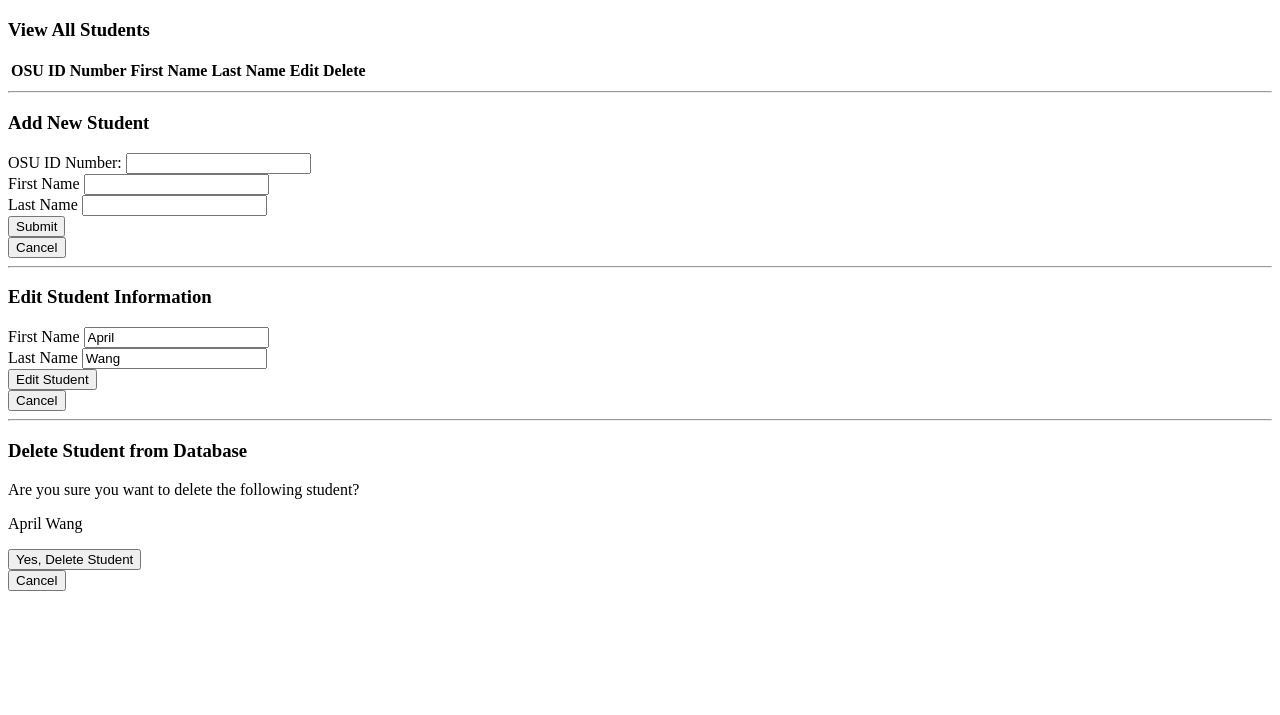
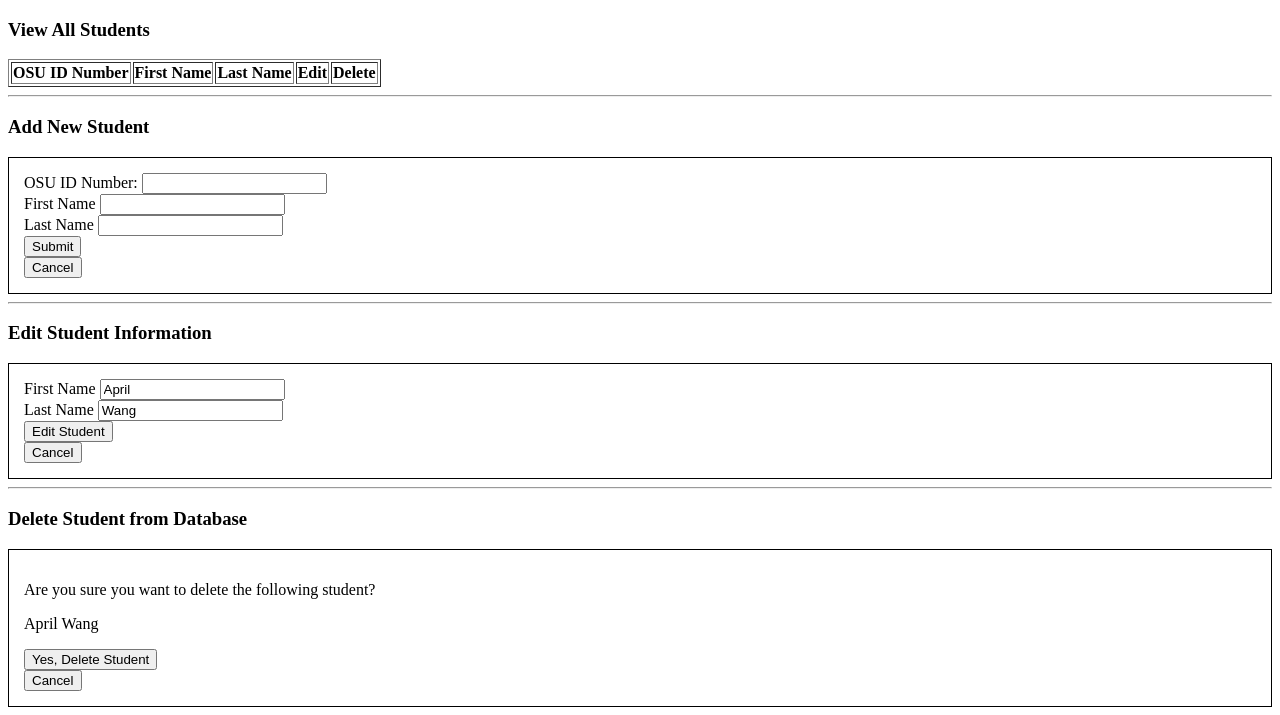
Before and after one commit to curleyr/CS340-OSUCourseTracker, a Flask app: page /students in a window 1280 px wide. Shown: the part 170-885 px from the top of the page. Before the commit the page ends 761 px from the top, so only its background shows below. Run offline with Flask 3, Linux system fonts and the light colour scheme; data that the repository does not hold is empty; some libraries are stand-ins or nearby versions.

Commit message:
adds minor styling to tables and forms

```diff
--- a/templates/courses.j2
+++ b/templates/courses.j2
@@ -100,7 +100,7 @@
     <section id="view_courses_section" style="display: block;">
       <h3>View All Courses & Prerequisites</h3>
       {# TODO uncomment this line for final submission <button id="add_course_button" type="button">Add New Course</button> #}
-      <table>
+      <table border="1">
         <tr>
           <th>ID</th>
           <th>Course</th>
@@ -126,9 +126,9 @@
 
     {# Add New Course Section #}
     {# TODO uncomment this line and delete line below for final submission <section id="add_course_section" style="display: none;"> #}
-    <hr><section id="add_course_section" style="display: block;">
+    <hr><section id="add_course_section">
       <h3>Add New Course</h3>
-      <form id="add_course_form">
+      <form id="add_course_form" style="border: 1px solid black; padding: 15px;">
         {# Course Code #}
         <label for="course_code">Code</label><br>
         <input type="text" id="course_code" name="course_code" aria-label="Code" required /><br>
--- a/templates/student-term-plans.j2
+++ b/templates/student-term-plans.j2
@@ -100,7 +100,7 @@
     <section id="view_student_term_plans_section" style="display: block;">
       <h3>View All Student Term Plans</h3>
       {# TODO uncomment this line for final submission <button id="add_student_term_plan_button" type="button">Add New Student Term Plan</button> #}
-      <table>
+      <table border="1">
         <tr>
           <th>Plan ID</th>
           <th>Student ID</th>
@@ -135,7 +135,7 @@
     {# TODO uncomment this line and delete line below for final submission <section id="add_student_term_plan_section" style="display: none;"> #}
     <hr><section id="add_student_term_plan_section" style="display: block;">
       <h3>Add New Student Term Plan</h3>
-      <form id="add_student_term_plan_form">
+      <form id="add_student_term_plan_form" style="border: 1px solid black; padding: 15px;">
 
         {# Student #}
         <label for="student_term_plan_student">Student</label><br>
@@ -189,7 +189,7 @@
       <h3>Update or Delete Student Term Plan's Courses</h3>
       <p>April Wang's Spring 2024 Term</p>
       <button id="cancel_edit_student_term_plan_courses_section" type="button">Cancel</button>
-      <table>
+      <table border="1">
         <tr>
           <th>Course</th>
           <th>Update</th>
--- a/templates/students.j2
+++ b/templates/students.j2
@@ -38,7 +38,7 @@
     <section id="view_students_section">
       <h3>View All Students</h3>
       {# TODO uncomment this line for final submission <button ID="add_students_button" type="button">Add New Student</button> #}
-      <table>
+      <table border="1">
         <tr>
           <th>OSU ID Number</th>
           <th>First Name</th>
@@ -62,7 +62,7 @@
     {# TODO remove temp <hr> tag below once form is dynamically shown for final submission #}
     <hr><section id="add_student_section">
       <h3>Add New Student</h3>
-      <form id="add_student_form">
+      <form id="add_student_form" style="border: 1px solid black; padding: 15px;">
         {# Student OSU ID Number #}
         <label for="student_id">OSU ID Number:</label>
         <input type="text" inputmode="numeric" name="student_id" id="student_id" aria-label="Student OSU ID Number"
@@ -85,7 +85,7 @@
     <hr><section id="edit_student_section">
       <h3>Edit Student Information</h3>
       {# TODO: Make this dynamically show the student being edited. This is currently hard coded #}
-      <form id="edit_student_form">
+      <form id="edit_student_form" style="border: 1px solid black; padding: 15px;">
         {# Student First Name #}
         <label for="first_name">First Name</label>
         <input type="text" name="first_name" id="first_name" aria-label="Student First Name" required value="April">
@@ -103,7 +103,7 @@
       {# TODO remove temp <hr> tag below once form is dynamically shown for final submission #}
       <hr><section id="delete_student_section">
         <h3>Delete Student from Database</h3>
-        <form id="delete_student_form">
+        <form id="delete_student_form" style="border: 1px solid black; padding: 15px;">
           <p>Are you sure you want to delete the following student?</p>
           {# TODO: Make this dynamically show the student being deleted. This is currently hard coded #}
           <p>April Wang</p>
--- a/templates/terms.j2
+++ b/templates/terms.j2
@@ -100,7 +100,7 @@
     <section id="view_terms_section" style="display: block;">
       <h3>View All Terms</h3>
       {# TODO uncomment this line for final submission <button id="add_term_button" type="button">Add New Term</button> #}
-      <table>
+      <table border="1">
         <tr>
           <th>ID</th>
           <th>Name</th>
@@ -130,7 +130,7 @@
     {# TODO uncomment this line and delete line below for final submission <section id="add_term_section" style="display: none;"> #}
     <hr><section id="add_term_section" style="display: block;">
       <h3>Add New Term</h3>
-      <form id="add_term_form">
+      <form id="add_term_form" style="border: 1px solid black; padding: 15px;">
         {# Term Season #}
         <label for="term_season">Term Season</label><br>
         <select name="term_season" id="term_season" aria-label="Term Season" required>
```
